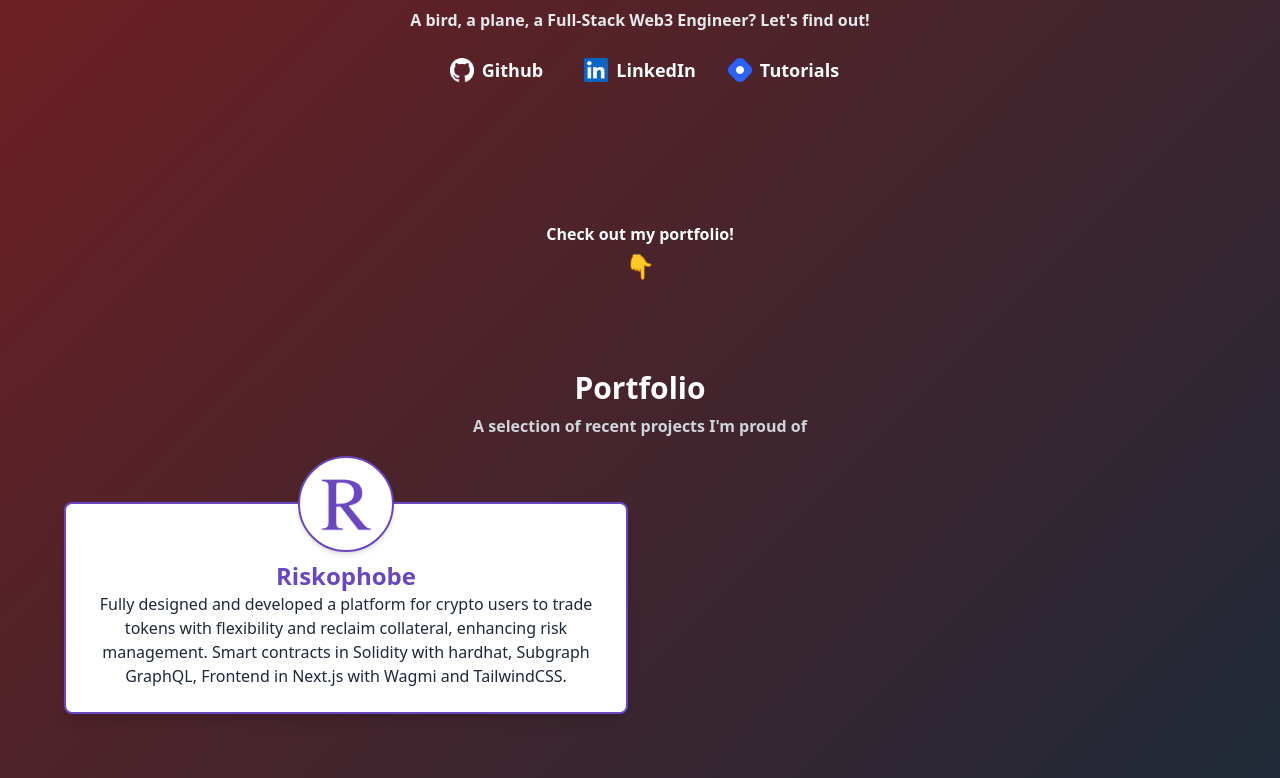
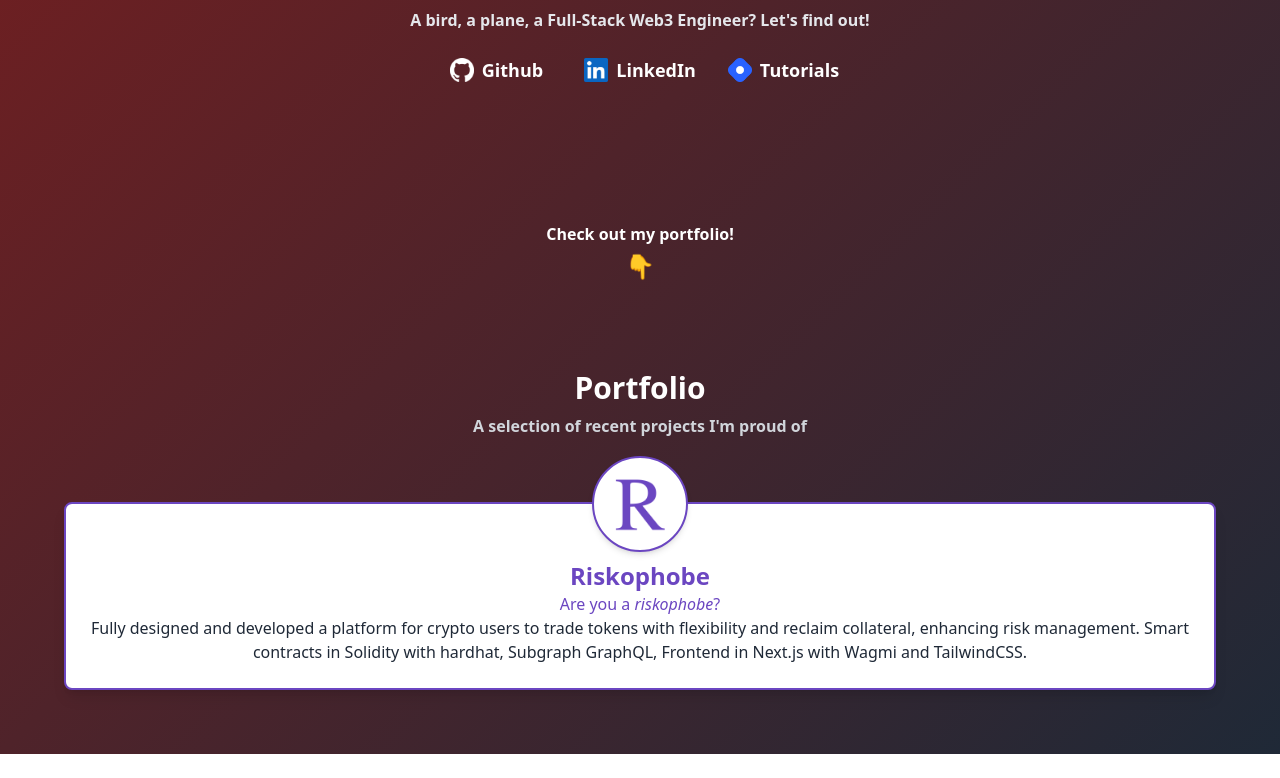
Before and after one commit to Walie-Matthieu/Walie-Matthieu, a Next.js app: page / in a window 1280 px wide. Shown: the part 494-1272 px from the top of the page. After the commit the page ends 1248 px from the top, so only its background shows below. Built offline with nearby package versions, Linux system fonts and the light colour scheme.

Commit message:
ProjectContentProps interface done

```diff
--- a/src/app/components/ProjectBox.tsx
+++ b/src/app/components/ProjectBox.tsx
@@ -1,11 +1,12 @@
 import Image from "next/image";
 import { FC, ReactNode } from "react";
+import { ProjectContentProps } from "../projects/projectData";
 
 interface ProjectBoxProps {
   title: string;
   image: string;
   color: string;
-  Content: FC;
+  Content: FC<ProjectContentProps>;
 }
 
 const ProjectBox: FC<ProjectBoxProps> = ({ title, image, color, Content }) => {
@@ -31,7 +32,7 @@ const ProjectBox: FC<ProjectBoxProps> = ({ title, image, color, Content }) => {
         <h3 className="text-2xl font-semibold" style={{ color }}>
           {title}
         </h3>
-        <Content />
+        <Content color={color} />
       </div>
     </div>
   );
--- a/src/app/page.tsx
+++ b/src/app/page.tsx
@@ -94,7 +94,7 @@ export default function Home() {
             A selection of recent projects I'm proud of
           </h3>
         </div>
-        <div className="grid grid-cols-1 lg:grid-cols-2 gap-6">
+        <div className="grid grid-cols-1">
           {projectData.map((project, index) => (
             <ProjectBox
               key={index}
--- a/src/app/projects/RiskophobeProject.tsx
+++ b/src/app/projects/RiskophobeProject.tsx
@@ -1,8 +1,12 @@
 import { FC, Fragment } from "react";
+import { ProjectContentProps } from "./projectData";
 
-const RiskophobeProject: FC = () => {
+const RiskophobeProject: FC<ProjectContentProps> = ({ color }) => {
   return (
     <Fragment>
+      <h4 style={{ color }}>
+        Are you a <i>riskophobe</i>?
+      </h4>
       Fully designed and developed a platform for crypto users to trade tokens
       with flexibility and reclaim collateral, enhancing risk management. Smart
       contracts in Solidity with hardhat, Subgraph GraphQL, Frontend in Next.js
--- a/src/app/projects/projectData.ts
+++ b/src/app/projects/projectData.ts
@@ -1,11 +1,15 @@
 import { FC, ReactNode } from "react";
 import RiskophobeProject from "./RiskophobeProject";
+
+export interface ProjectContentProps {
+  color: string;
+}
 
 interface Project {
   title: string;
   color: string;
   logo: string;
-  content: FC;
+  content: FC<ProjectContentProps>;
   link: string;
 }
 
```
